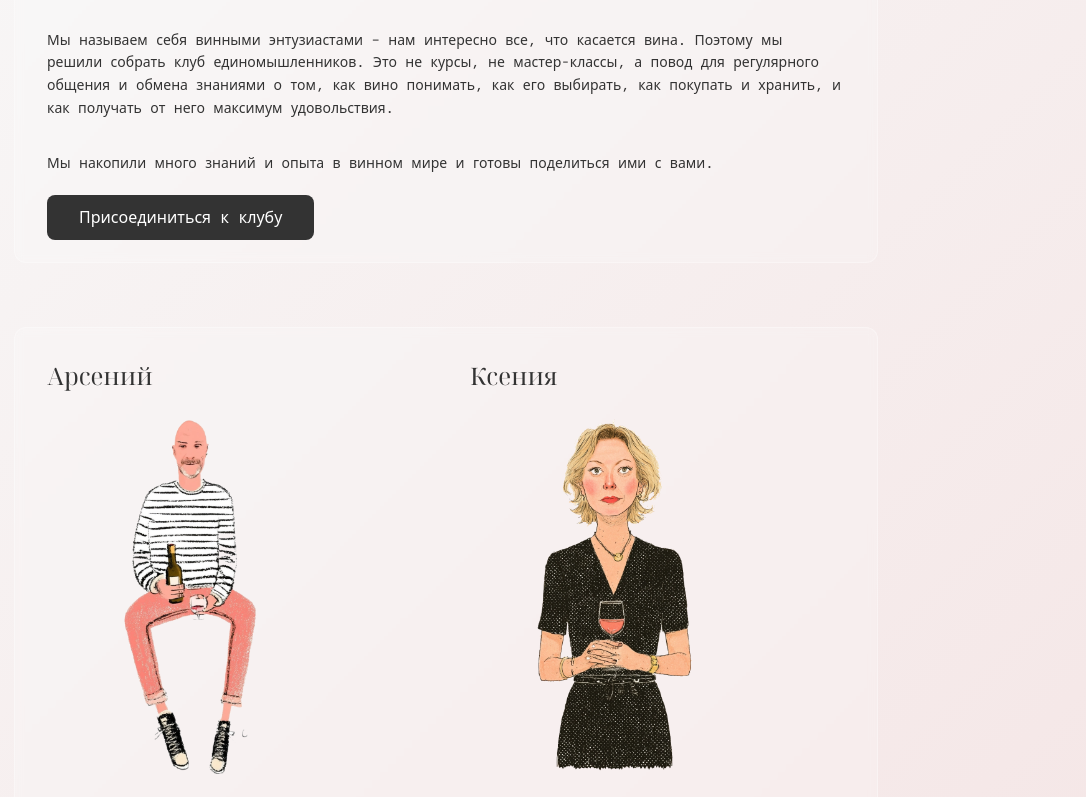
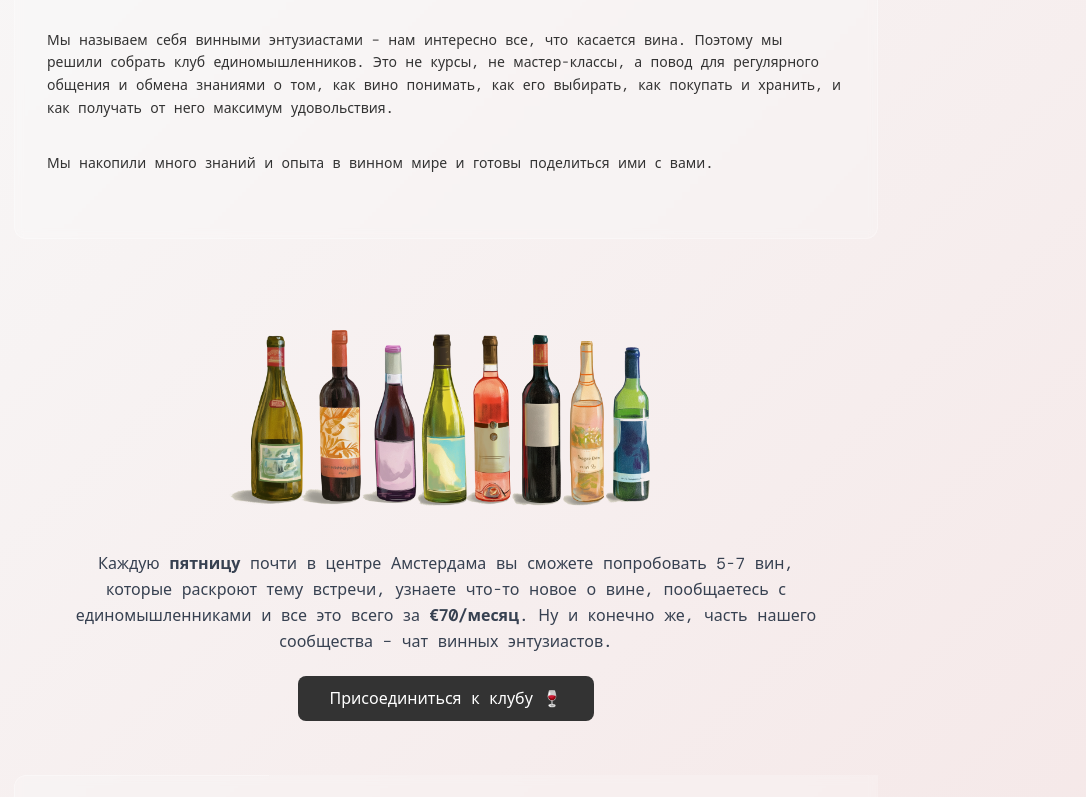
Before and after one commit to arsenicoco/bourgondier-club, an Astro site: page / in a window 1280 px wide. Shown: the part 154-951 px from the top of the page, without its empty margins (194-1280 px from the left). Built offline with nearby package versions, Linux system fonts and the light colour scheme; Astro itself is replaced by a stand-in of ours.

Commit message:
added CTA, reformatted the CTA

```diff
--- /dev/null
+++ b/src/components/CallToAction.astro
@@ -0,0 +1,27 @@
+<section class="mt-8">
+    <div
+        class="bg-gradient-to-r from-white-20 to-pink-50 dark:from-black-20 dark:to-gray-700 rounded-lg p-8 text-center"
+    >
+        <img
+            src="/cta.webp"
+            alt="Call to action image"
+            class="mx-auto mb-6 max-w-md w-full h-auto rounded-lg"
+        />
+        <p
+            class="text-md leading-relaxed text-gray-700 dark:text-gray-300 max-w-3xl mx-auto mb-8"
+        >
+            Каждую <b>пятницу</b> почти в центре Амстердама вы сможете попробовать
+            5-7 вин, которые раскроют тему встречи, узнаете что-то новое о вине,
+            пообщаетесь с единомышленниками и все это всего за <nobr
+                ><b>€70/месяц</b></nobr
+            >. Ну и конечно же, часть нашего сообщества – чат винных
+            энтузиастов.
+        </p>
+
+        <a
+            href="#signup"
+            class="bg-primary text-white py-3 px-8 rounded-lg hover:bg-red-700 dark:bg-dark-primary dark:hover:bg-red-500 transition-colors"
+            >Присоединиться к клубу 🍷</a
+        >
+    </div>
+</section>
--- a/src/components/Header.astro
+++ b/src/components/Header.astro
@@ -20,10 +20,5 @@
             Мы накопили много знаний и опыта в винном мире и готовы поделиться
             ими с вами.
         </p>
-        <a
-            href="#signup"
-            class="bg-primary text-white py-3 px-8 rounded-lg hover:bg-red-700 dark:bg-dark-primary dark:hover:bg-red-500 transition-colors"
-            >Присоединиться к клубу</a
-        >
     </div>
 </header>
--- a/src/components/Organizers.astro
+++ b/src/components/Organizers.astro
@@ -1,17 +1,20 @@
-<section id="organizers" class="py-16">
+<section id="organizers" class="py-8">
     <div
         class="bg-white/20 dark:bg-black/20 backdrop-blur-sm border border-white/30 dark:border-white/10 rounded-xl p-8"
     >
+        <h2 class="font-serif text-2xl text-primary dark:text-white mb-4">
+            Организаторы
+        </h2>
         <div class="grid md:grid-cols-2 gap-12">
             <div class="text-left">
-                <h3 class="font-serif text-2xl mb-2 dark:text-white">
-                    Арсений
-                </h3>
                 <img
                     src="/AK.webp"
                     alt="Арсений"
                     class="h-96 object-cover rounded-lg mb-4"
                 />
+                <h3 class="font-serif text-2xl mb-2 dark:text-white">
+                    Арсений
+                </h3>
                 <p class="text-sm leading-relaxed mb-4">
                     Как будто бы айтишник. Когда-то резидент "Мишка-бара" в
                     Петербурге. Полюбил вино лет 10 назад, уже в Амстердаме.
@@ -26,12 +29,12 @@
                 </p>
             </div>
             <div class="text-left">
-                <h3 class="font-serif text-2xl mb-2 dark:text-white">Ксения</h3>
                 <img
                     src="/KK.webp"
                     alt="Ксения"
                     class="h-96 object-cover rounded-lg mb-4"
                 />
+                <h3 class="font-serif text-2xl mb-2 dark:text-white">Ксения</h3>
                 <p class="text-sm leading-relaxed mb-4">
                     Специалист по сложным материям внутри головы, а в Амстердаме
                     стала еще и специалистом по тому, что у головы снаружи.
--- a/src/pages/index.astro
+++ b/src/pages/index.astro
@@ -1,6 +1,7 @@
 ---
 import Layout from "../layouts/Layout.astro";
 import Header from "../components/Header.astro";
+import CallToAction from "../components/CallToAction.astro";
 import Organizers from "../components/Organizers.astro";
 import Tastings from "../components/Tastings.astro";
 import Signup from "../components/Signup.astro";
@@ -12,6 +13,7 @@ import Signup from "../components/Signup.astro";
     >
         <main class="max-w-4xl mx-auto p-4">
             <Header />
+            <CallToAction />
             <Organizers />
             <Tastings />
             <Signup />
```
Also changed, not shown: public/cta.webp (added).
